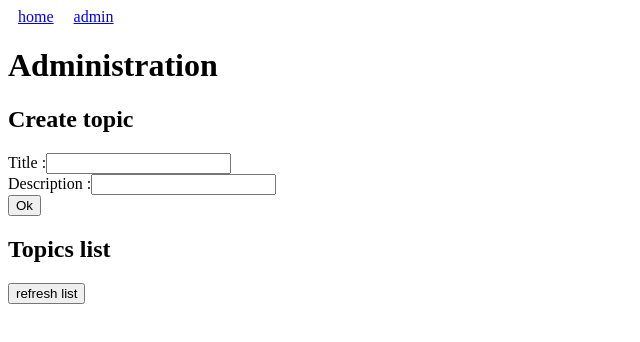
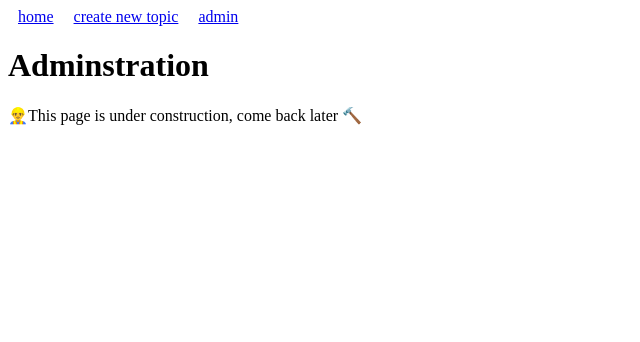
Before and after one commit to Meliodas-1O/modernMoodle, a React (Create React App) app in the folder frontend/: page /admin in a window 1280 px wide. Shown: the top 342 px of the page, without its empty margins (0-640 px from the left). Built offline with nearby package versions, Linux system fonts and the light colour scheme.

Commit message:
issue #33 (feat - frontend): adapted to new design

```diff
--- a/frontend/src/App.tsx
+++ b/frontend/src/App.tsx
@@ -2,6 +2,7 @@ import { Route, Routes } from "react-router-dom";
 import Navbar from "./components/navbar/Navbar";
 import Administration from "./pages/Administration";
 import Home from "./pages/Home";
+import CreateTopic from "./pages/CreateTopic";
 
 function App() {
      return (
@@ -9,6 +10,7 @@ function App() {
                <Navbar />
                <Routes>
                     <Route path="/" element={<Home />} />
+                    <Route path="/createTopic" element={<CreateTopic />} />
                     <Route path="/admin" element={<Administration />} />
                </Routes>
           </div>
--- a/frontend/src/api/api.ts
+++ b/frontend/src/api/api.ts
@@ -1,7 +1,7 @@
 import { config } from "../config/config";
-import { ITopic } from "../models/ITopic";
+import { ITopic, ITopicCreation } from "../models/ITopic";
 
-export async function getAllTopics(): Promise<ITopic[] | undefined> {
+async function getAllTopics(): Promise<ITopic[] | undefined> {
      const response = await fetch(`${config.BACKEND.url}/topics`);
 
      if (response.status.toString().startsWith("2")) {
@@ -13,7 +13,7 @@ export async function getAllTopics(): Promise<ITopic[] | undefined> {
      return undefined;
 }
 
-export async function createTopic(topic: ITopic): Promise<number | undefined> {
+async function createTopic(topic: ITopicCreation): Promise<number | undefined> {
      const response = await fetch(`${config.BACKEND.url}/topics`, {
           method: "POST",
           headers: {
@@ -31,14 +31,14 @@ export async function createTopic(topic: ITopic): Promise<number | undefined> {
      return undefined;
 }
 
-export async function deleteTopic(topicId: number): Promise<void> {
+async function deleteTopic(topicId: number): Promise<void> {
      // TODO: wait for backend update as it always return HTTP 200
      await fetch(`${config.BACKEND.url}/topics/${topicId}`, {
           method: "DELETE",
      });
 }
 
-export async function updateTopic(
+async function updateTopic(
      topicId: number,
      newTopic: ITopic
 ): Promise<ITopic | undefined> {
@@ -58,3 +58,11 @@ export async function updateTopic(
 
      return undefined;
 }
+
+// Export functions
+export const backendAPI = {
+     getAllTopics,
+     createTopic,
+     deleteTopic,
+     updateTopic
+};
--- a/frontend/src/components/TopicCard.tsx
+++ b/frontend/src/components/TopicCard.tsx
@@ -7,11 +7,8 @@ function TopicCard({ topic }: { topic: ITopic }) {
                     border: "2px solid black",
                }}
           >
-               <strong>topic #{topic.id}</strong>
-               <ul>
-                    <li>title: {topic.title}</li>
-                    <li>description: {topic.description}</li>
-               </ul>
+               <h2>{topic.title} (#{topic.id})</h2>
+               <p>{topic.description}</p>
           </div>
      );
 }
--- /dev/null
+++ b/frontend/src/components/TopicsList.tsx
@@ -0,0 +1,28 @@
+import { useEffect, useState } from "react";
+import { ITopic } from "../models/ITopic";
+import { backendAPI } from "../api/api";
+import TopicCard from "./TopicCard";
+
+function TopicsList() {
+     const [topics, setTopics] = useState<ITopic[]>([]);
+
+     useEffect(() => {
+          // Get all topics when component mounts
+          backendAPI.getAllTopics()
+               .then((topics) => {
+                    if (!topics) return;
+                    setTopics(topics);
+               })
+               .catch((err) => console.error(`err: ${err}`));
+     }, []);
+
+     return (
+        <div className="topics-list-div">
+            {topics.map((topic) => (
+                <TopicCard topic={topic} key={topic.id}/>
+            ))}
+        </div>
+     );
+}
+
+export default TopicsList;
--- a/frontend/src/components/navbar/Navbar.tsx
+++ b/frontend/src/components/navbar/Navbar.tsx
@@ -4,6 +4,7 @@ function Navbar() {
      return (
           <div className="Navbar">
                <NavbarItem title="home" pathTo="/" />
+               <NavbarItem title="create new topic" pathTo="/createTopic" />
                <NavbarItem title="admin" pathTo="/admin" />
           </div>
      );
--- a/frontend/src/pages/Administration.tsx
+++ b/frontend/src/pages/Administration.tsx
@@ -1,111 +1,9 @@
-import { useState } from "react";
-import { createTopic, deleteTopic, getAllTopics } from "../api/api";
-import TopicCard from "../components/TopicCard";
-import { ITopic } from "../models/ITopic";
+function Administration() {
+     return(
+          <div>
+               <h1>Adminstration</h1>
 
-function Administration() {
-     const [topicFormData, setTopicFormData] = useState<{
-          title: string;
-          description: string;
-     }>({ title: "", description: "" });
-     const [topics, setTopics] = useState<ITopic[]>([]);
-
-     function submitTopicFormData() {
-          // Create new topic and send it to the backend
-          const newTopic: ITopic = {
-               title: topicFormData.title,
-               description: topicFormData.description,
-          };
-          createTopic(newTopic)
-               .then((response) => {
-                    if(response) {
-                         // add current topics to the list
-                         newTopic.id = response;
-                         setTopics([...topics, newTopic]);
-                    }
-               })
-               .catch((err) => console.error(`err: ${err}`));
-     }
-
-     function refreshTopicsList() {
-          getAllTopics()
-               .then((response) => {
-                    if (response) {
-                         setTopics(response);
-                    }
-               })
-               .catch((err) => console.error(`err: ${err}`));
-     }
-
-     function deleteTopicCard(id: number) {
-          deleteTopic(id)
-               .then((_) => {
-                    // delete this topic from `topics`
-                    let newTopics: ITopic[] = [];
-                    for (const topic of topics) {
-                         if (topic.id! !== id) {
-                              newTopics.push(topic);
-                         }
-                    }
-                    setTopics(newTopics);
-               })
-               .catch((err) => console.error(`err: ${err}`));
-     }
-
-     return (
-          <div>
-               <h1>Administration</h1>
-
-               <div>
-                    <h2>Create topic</h2>
-
-                    <label>Title :</label>
-                    <input
-                         type="text"
-                         onChange={(event) => {
-                              const titleValue = event.target.value;
-                              setTopicFormData({
-                                   ...topicFormData,
-                                   title: titleValue,
-                              });
-                         }}
-                    />
-
-                    <br />
-
-                    <label>Description :</label>
-                    <input
-                         type="text"
-                         onChange={(event) => {
-                              const descriptionValue = event.target.value;
-                              setTopicFormData({
-                                   ...topicFormData,
-                                   description: descriptionValue,
-                              });
-                         }}
-                    />
-
-                    <br />
-
-                    <button onClick={() => submitTopicFormData()}>Ok</button>
-               </div>
-
-               <div>
-                    <h2>Topics list</h2>
-                    <button onClick={() => refreshTopicsList()}>
-                         refresh list
-                    </button>
-                    {topics.map((topic, index) => (
-                         <div key={index}>
-                              <TopicCard topic={topic} />
-                              <button
-                                   onClick={() => deleteTopicCard(topic.id!)}
-                              >
-                                   delete
-                              </button>
-                         </div>
-                    ))}
-               </div>
+               <p>👷‍♂️This page is under construction, come back later 🔨</p>
           </div>
      );
 }
--- /dev/null
+++ b/frontend/src/pages/CreateTopic.tsx
@@ -0,0 +1,63 @@
+import { useState } from "react";
+import { ITopicCreation } from "../models/ITopic";
+import { backendAPI } from "../api/api";
+
+function CreateTopic() {
+     const [formData, setFormData] = useState<{
+          title: string;
+          description: string;
+     }>({
+          title: "",
+          description: "",
+     });
+
+     function handleCreateTopic() {
+          if (
+               formData.title.trim().length === 0 ||
+               formData.description.trim().length === 0
+          ) {
+               return;
+          }
+
+          const newTopic: ITopicCreation = {
+               title: formData.title,
+               description: formData.description,
+          };
+
+          backendAPI.createTopic(newTopic)
+               .then((topicId) => {
+                    if (!topicId) return;
+                    console.log(`Created topic with id: ${topicId}`);
+               })
+               .catch((err) => console.error(`err: ${err}`));
+     }
+
+     return (
+          <div className="create-topic">
+               <h1>Create new topic</h1>
+               <label>Title:</label>
+               <input
+                    type="text"
+                    placeholder={formData.title}
+                    onChange={(event) => {
+                         const title = event.target.value;
+                         setFormData({ ...formData, title });
+                    }}
+               />
+               <br />
+               <label>Description:</label>
+               <input
+                    type="text"
+                    placeholder={formData.description}
+                    onChange={(event) => {
+                         const description = event.target.value;
+                         setFormData({ ...formData, description });
+                    }}
+               />
+               <br />
+               <button onClick={() => handleCreateTopic()}>create</button>
+          </div>
+     );
+}
+
+export default CreateTopic;
--- a/frontend/src/pages/Home.tsx
+++ b/frontend/src/pages/Home.tsx
@@ -1,7 +1,11 @@
+import TopicsList from "../components/TopicsList";
+
 function Home() {
      return (
           <div>
                <h1>Home</h1>
+
+               <TopicsList />
           </div>
      );
 }
```
Also changed, not shown: frontend/src/models/ITopic.ts (+6 -1 lines).
